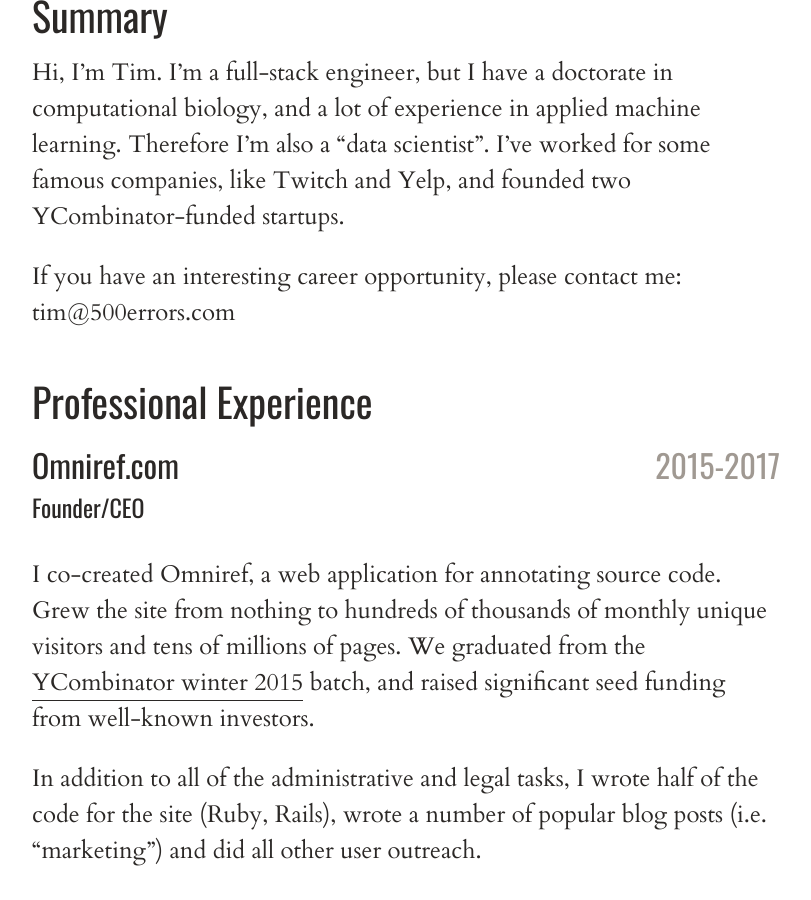
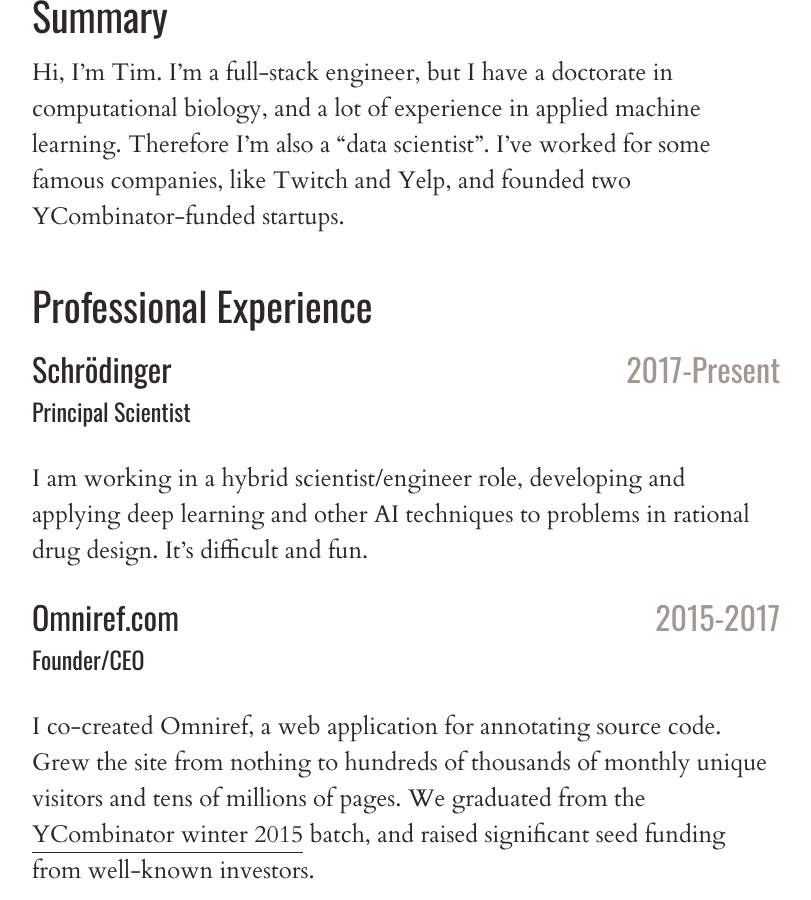
Before and after one commit to timaro/timaro.github.io, a Jekyll site: the page built from resume.md, in a window 1280 px wide and 900 px high, scrolled down 449 px. Shown: the whole window, without its empty margins (234-1045 px from the left). Built offline with Jekyll 4.4.1, drawn with Linux system fonts in a browser that asks for light colours.

Commit message:
updated resume

```diff
--- a/resume.md
+++ b/resume.md
@@ -10,9 +10,16 @@ and a lot of experience in applied machine learning. Therefore I'm also a
 "data scientist". I've worked for some famous companies, like Twitch and Yelp, and
 founded two YCombinator-funded startups.
 
-If you have an interesting career opportunity, please contact me: tim@500errors.com
+# Professional Experience
 
-# Professional Experience
+<div class='job-header'>
+<h2 class='company'>Schr&ouml;dinger</h2>
+<h2 class='date'>2017-Present</h2>
+<h3 class='title'>Principal Scientist</h3>
+</div>
+
+I am working in a hybrid scientist/engineer role, developing and applying deep learning
+and other AI techniques to problems in rational drug design. It's difficult and fun.
 
 <div class='job-header'>
 <h2 class='company'>Omniref.com</h2>
```
